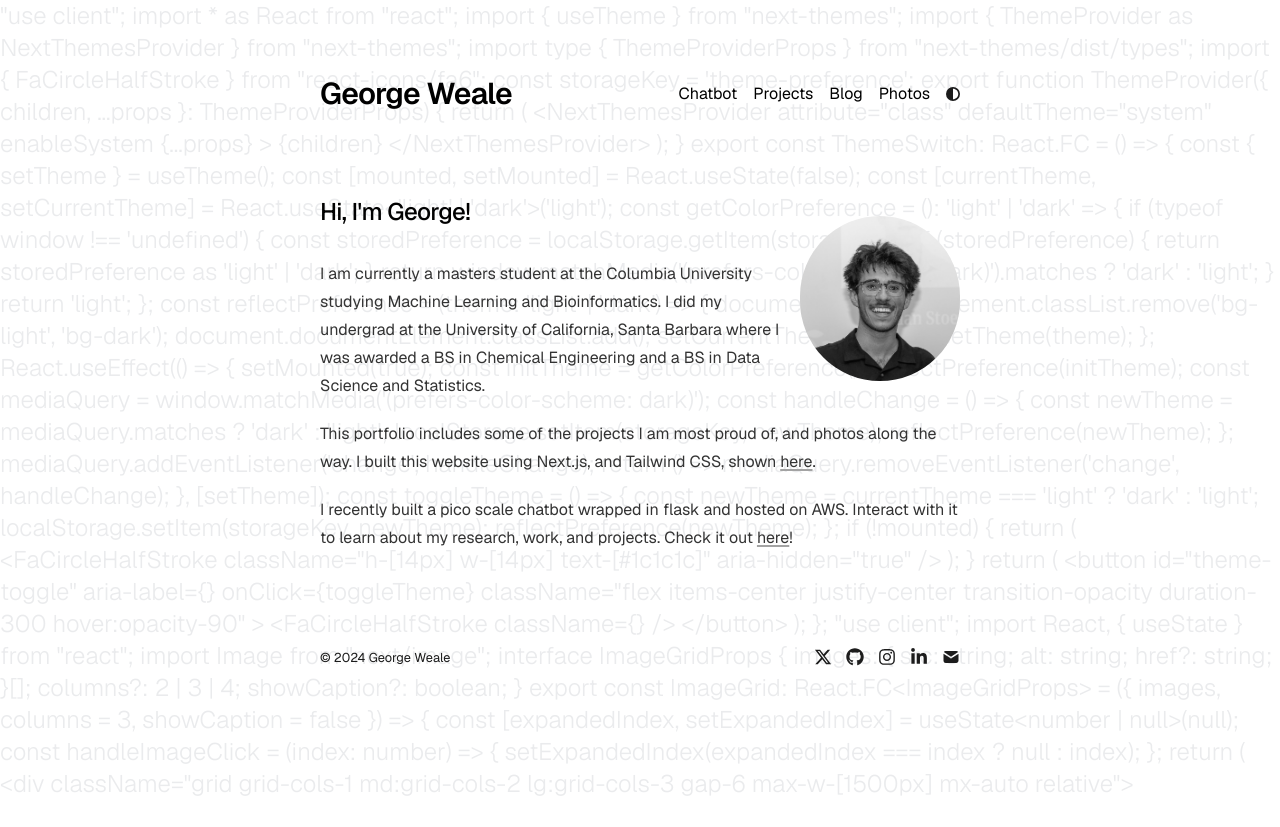
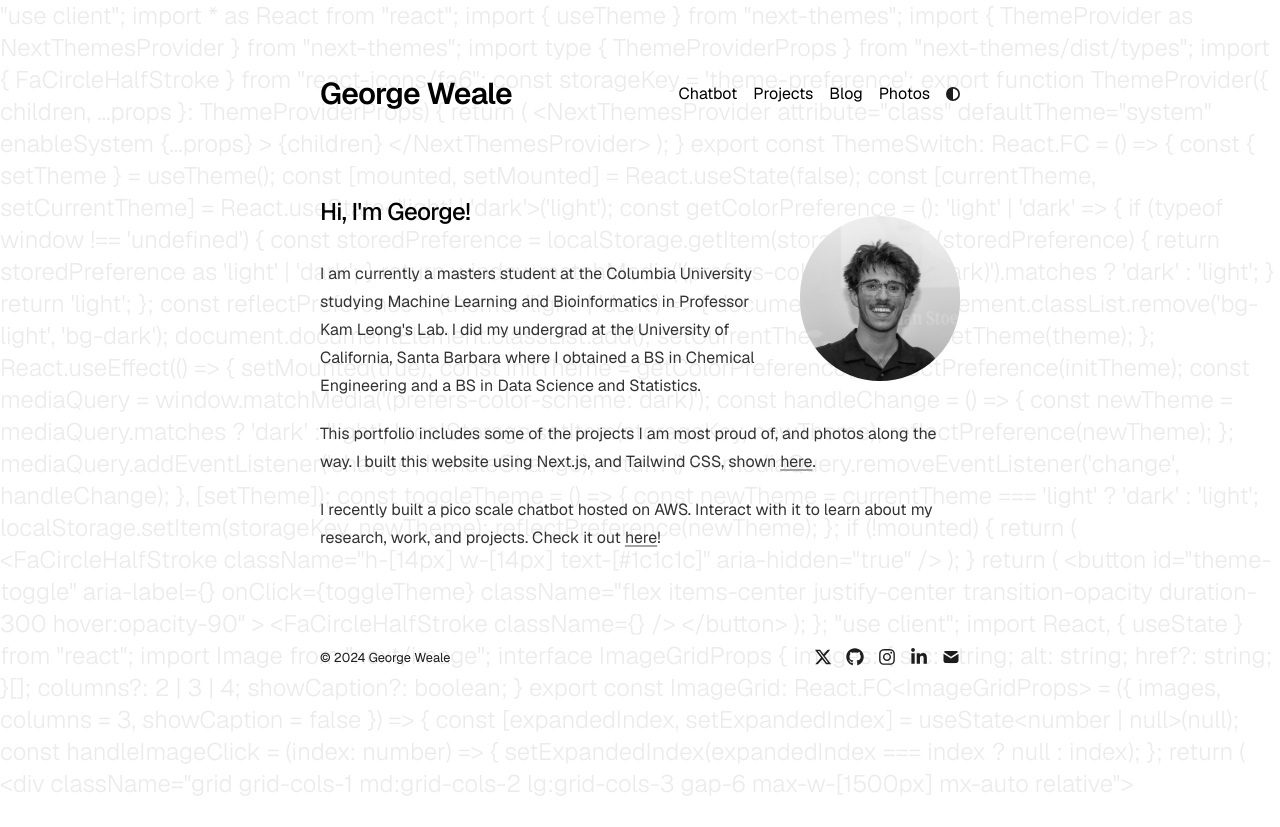
Before and after one commit to GWeale/georgeweale_port, a Next.js app: page / in a window 1280 px wide. Built offline with nearby package versions, Linux system fonts and the light colour scheme.

Commit message:
fixed the front page

```diff
--- a/app/page.tsx
+++ b/app/page.tsx
@@ -22,8 +22,8 @@ export default function Page() {
 
       <div className="prose prose-neutral dark:prose-invert">
         <p>
-          I am currently a masters student at the Columbia University studying Machine Learning and Bioinformatics.
-          I did my undergrad at the University of California, Santa Barbara where I was awarded a BS in Chemical Engineering and a BS in Data Science and Statistics.
+          I am currently a masters student at the Columbia University studying Machine Learning and Bioinformatics in Professor Kam Leong's Lab.
+          I did my undergrad at the University of California, Santa Barbara where I obtained a BS in Chemical Engineering and a BS in Data Science and Statistics.
         </p>
         <p>
           This portfolio includes some of the projects I am most proud of, and photos along the way.
@@ -38,7 +38,7 @@ export default function Page() {
           .
         </p>
         <p>
-          I recently built a pico scale chatbot wrapped in flask and hosted on AWS. Interact with it to learn about my research, work, and projects. Check it out
+          I recently built a pico scale chatbot hosted on AWS. Interact with it to learn about my research, work, and projects. Check it out
           <a
             target="_blank"
             href="georgeweale.com/chatbot"
```
